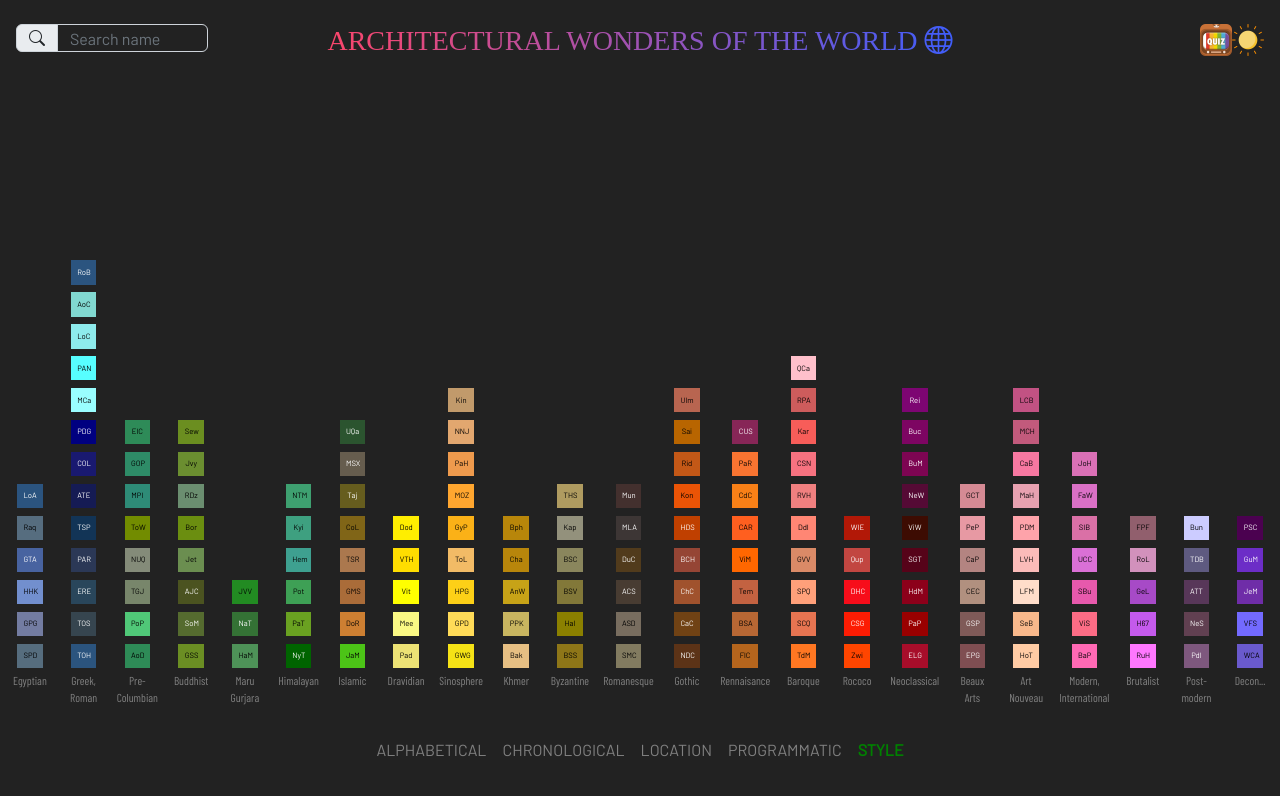
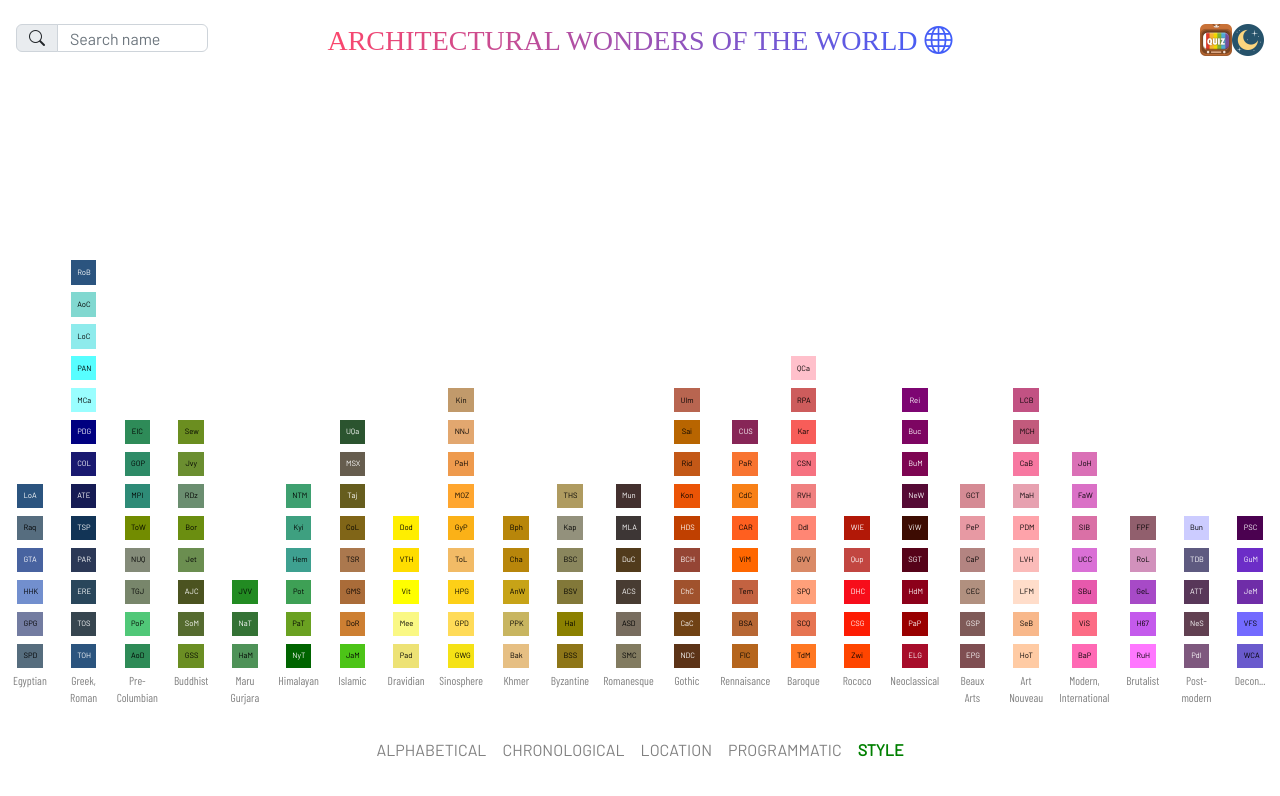
Before and after one commit to sharmaneburlaza/architectural-wonders, an Angular app: page /style in a window 1280 px wide. Shown: the top 796 px of the page. Built offline with nearby package versions, Linux system fonts and the light colour scheme; a web font is replaced by a local one.

Commit message:
Update darkMode time inclusion

```diff
--- a/src/app/app.component.ts
+++ b/src/app/app.component.ts
@@ -15,8 +15,7 @@ export class AppComponent {
   constructor(private router: Router) {}
 
   ngOnInit() {
-    // this.isDarkMode = localStorage.getItem('isDarkMode') === 'true' ? true : false;
-    this.isDarkMode = this.getTime() > 6 && this.getTime() < 12 ? false : true;
+    this.isDarkMode = this.getTime() > 6 && this.getTime() < 18 ? false : true;
     this.changeStyle(this.isDarkMode);
     this.paths = [
       'alphabetical',
@@ -24,7 +23,7 @@ export class AppComponent {
       'location',
       'programmatic',
       'style'
-    ]
+    ];
   }
 
   toggleMode() {
```
